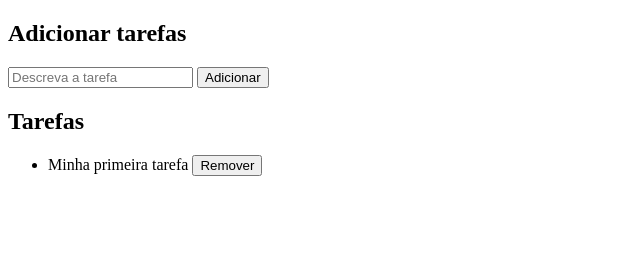
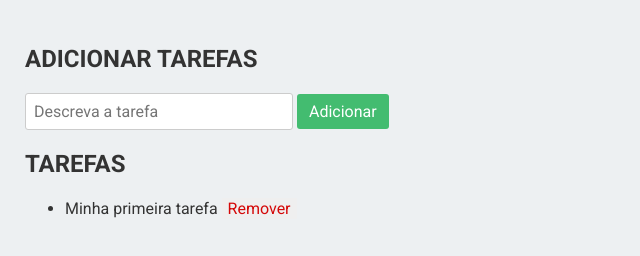
Before and after one commit to rodrigosbarboza/todo-project, a plain HTML site: page index.html in a window 1280 px wide. Shown: the whole page, without its empty margins (0-640 px from the left). Drawn offline with Linux system fonts and the light colour scheme.

Commit message:
adding style

```diff
--- a/index.html
+++ b/index.html
@@ -4,6 +4,7 @@
     <meta charset="UTF-8">
     <meta http-equiv="X-UA-Compatible" content="IE=edge">
     <meta name="viewport" content="width=device-width, initial-scale=1.0">
+    <link rel="stylesheet" href="style.css">
     <title>To-Do List</title>
 </head>
 <body>
--- /dev/null
+++ b/style.css
@@ -0,0 +1,43 @@
+@import url('https://fonts.googleapis.com/css2?family=Roboto:ital,wght@0,100;0,300;0,400;0,500;0,700;0,900;1,100;1,300;1,400;1,500;1,700;1,900&display=swap');
+
+*{
+    font-family: 'Roboto', sans-serif ;
+    color: #333;
+}
+
+body {
+    background: #EDF0F2;
+    padding: 0;
+    margin: 0;
+}
+
+h1, h2 {
+    text-transform: uppercase;
+}
+
+#app {
+    padding: 25px;
+}
+
+input {
+    width: 250px;
+    font-size: 16px;
+    padding: 8px;
+    border-radius: 3px;
+    border: 1px solid #ccc;
+}
+
+#form button {
+    background: #43bc70;
+    padding: 8px 12px;
+    font-size: 16px;
+    border-radius: 3px;
+    border: none;
+    color: #fff;
+}
+
+#tasks button {
+    color: #d40808;
+    font-size: 16px;
+    border: none;
+}
```
